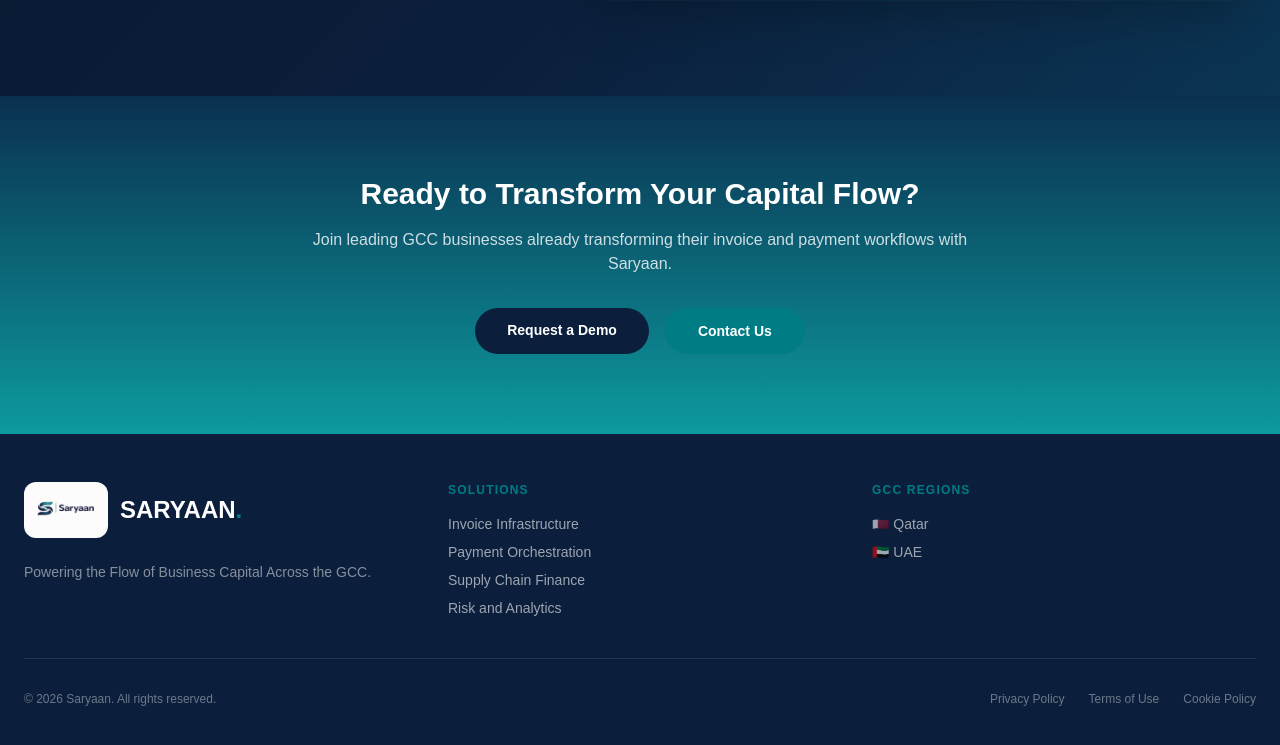
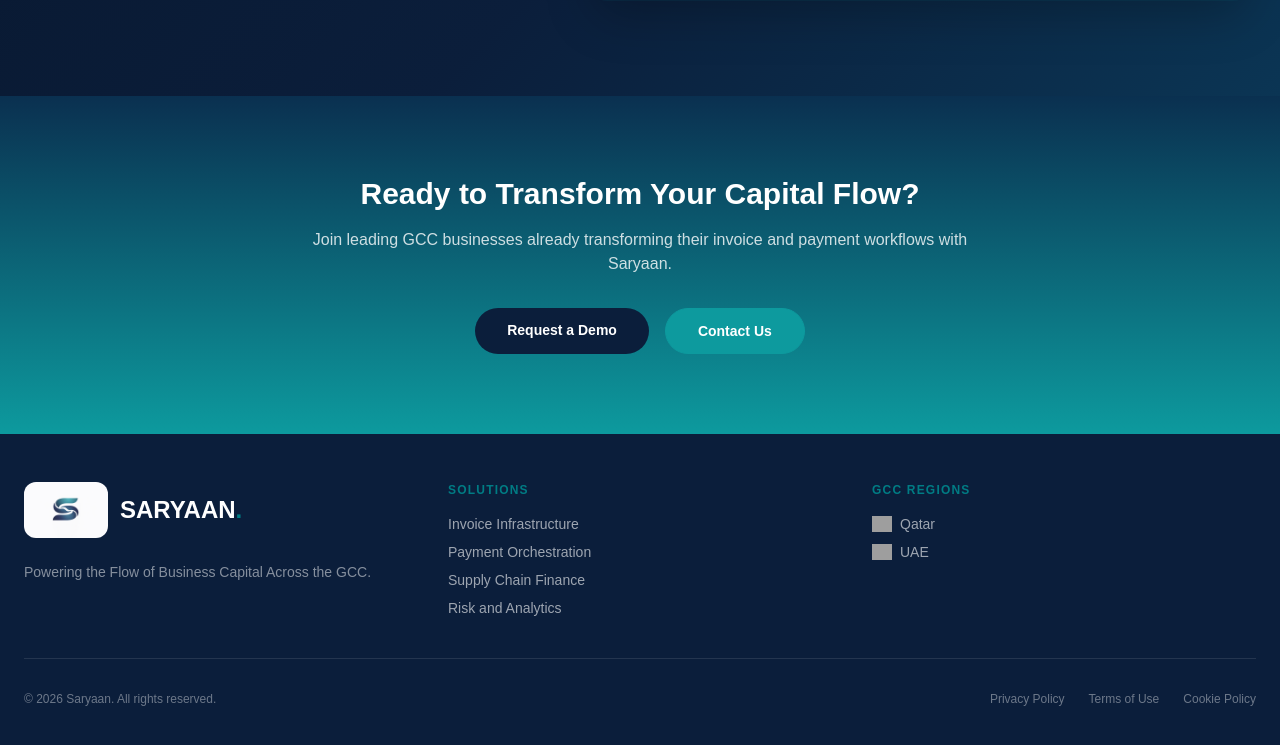
Before and after one commit to Maaz-webdeveloper/saryaan-new, a website: page index.html in a window 1280 px wide. Shown: the part 4143-4888 px from the top of the page. Drawn offline with Linux system fonts and the light colour scheme; grey boxes are pictures that could not be loaded.

Commit message:
Updated index and added image asset

```diff
--- a/index.html
+++ b/index.html
@@ -602,10 +602,11 @@
                style="background:#0B1E3B;color:#ffffff;">
                 Request a Demo
             </a>
-            <a href="contact.html" class="px-8 py-3 rounded-full font-semibold text-sm border transition-all duration-300 hover:-translate-y-0.5 hover:shadow-lg"
-               style="background:#007C84;color:#ffffff;border-color:#007C84;">
-                Contact Us
-            </a>
+          <a href="contact.html"
+   class="px-8 py-3 rounded-full font-semibold text-sm border transition-all duration-300 hover:-translate-y-0.5 hover:shadow-lg"
+   style="background:#0D9A9E;color:#ffffff;border-color:#0D9A9E;">
+    Contact Us
+</a>
         </div>
     </div>
 </section>
@@ -620,7 +621,7 @@
             <div class="reveal-footer-item">
                 <div class="mb-4">
                     <a href="index.html" class="inline-flex items-center gap-3" aria-label="Saryaan Home">
-                        <img src="./logo.png" alt="Saryaan Logo" class="block h-12 sm:h-14 w-auto object-contain rounded-xl" />
+                        <img src="./ChatGPT Image Feb 28, 2026, 02_51_21 PM.png" alt="Saryaan Logo" class="block h-12 sm:h-14 w-auto object-contain rounded-xl" />
                         <span class="text-2xl font-bold text-white leading-none">SARYAAN<span style="color:#007C84;">.</span></span>
                     </a>
                 </div>
@@ -641,10 +642,23 @@
 
             <div class="reveal-footer-item">
                 <p class="text-xs font-bold mb-4 tracking-widest" style="color:#007C84;">GCC REGIONS</p>
-                <div class="flex flex-col gap-2" style="color:rgba(255,255,255,0.6);">
-                    <span class="text-sm">🇶🇦 Qatar</span>
-                    <span class="text-sm">🇦🇪 UAE</span>
-                </div>
+              <div class="flex flex-col gap-2" style="color:rgba(255,255,255,0.6);">
+
+    <span class="flex items-center gap-2 text-sm">
+        <img src="https://flagcdn.com/w20/qa.png"
+             alt="Qatar Flag"
+             class="w-5 h-4 object-cover rounded-sm">
+        Qatar
+    </span>
+
+    <span class="flex items-center gap-2 text-sm">
+        <img src="https://flagcdn.com/w20/ae.png"
+             alt="UAE Flag"
+             class="w-5 h-4 object-cover rounded-sm">
+        UAE
+    </span>
+
+</div>
             </div>
 
         </div>
```
Also changed, not shown: ChatGPT Image Feb 28, 2026, 02_51_21 PM.png (added).
